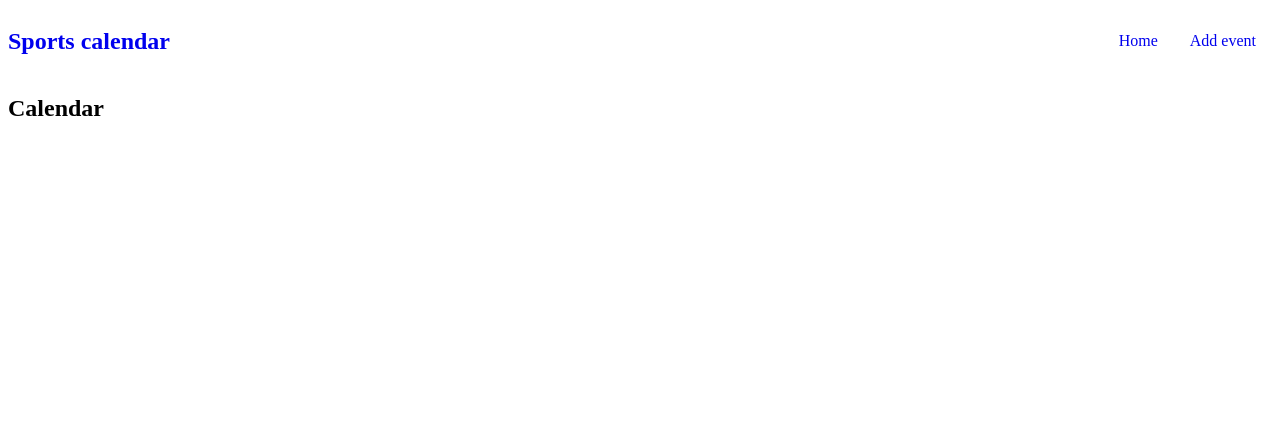
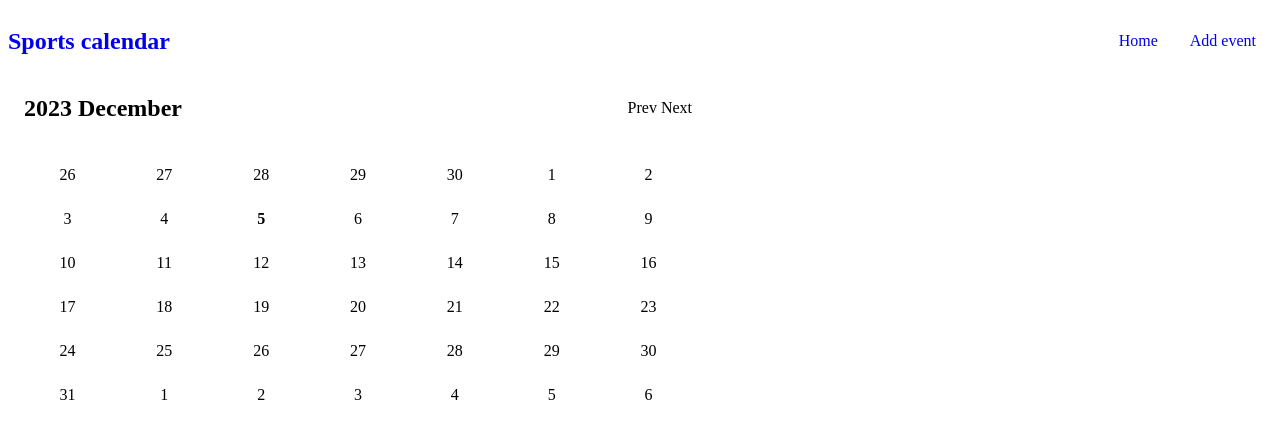
Before and after one commit to fsjavier/sport-events-calendar, a plain HTML site: page views/index.html in a window 1280 px wide. Drawn offline with Linux system fonts and the light colour scheme.

Commit message:
Create js function to populate index.html calendar

```diff
--- a/assets/css/style.css
+++ b/assets/css/style.css
@@ -35,3 +35,33 @@ a {
 #navbar-list > li {
     padding: 0 1rem;
 }
+
+/* Calendar */
+#calendar-container {
+    max-width: 700px;
+}
+
+#month-header {
+    display: flex;
+    justify-content: space-between;
+    padding: 0 1rem;
+    align-items: center;
+}
+
+#calendar {
+    display: grid;
+    grid-template-columns: repeat(7, 1fr);
+    gap: 10px;
+    padding: 1rem;
+}
+
+.calendar-day {
+    display: flex;
+    justify-content: center;
+    align-items: center;
+    padding: 0.5rem
+}
+
+.today {
+    font-weight: 700;
+}
--- a/assets/js/script.js
+++ b/assets/js/script.js
@@ -0,0 +1,81 @@
+// Get HTML Elements
+const currentMonthElement = document.getElementById('current-month');
+const calendarElement = document.getElementById('calendar');
+const prenexIconsElements = document.querySelectorAll(".calendar-navigation span");
+
+// Initialize date
+let date = new Date();
+let year = date.getFullYear();
+let month = date.getMonth();
+const monthNames = [
+    'January', 'February', 'March', 'April', 'May', 'June',
+    'July', 'August', 'September', 'October', 'November', 'December'
+]
+
+/**
+ * Generates the calendar based on the year and month passed as parameters.
+ * Inserts the generated calendar in the HTML calendar element.
+ */
+function generateCalendar(year, month) {
+    // Get date of the first day of the month
+    const firstDayOfMonthDate = new Date(year, month, 1);
+
+    // Day of the week when the month starts
+    const DayNumberFirstDayOfMonth = firstDayOfMonthDate.getUTCDay()
+
+    // Get the last day of the month
+    const lastDayOfMonthDate = new Date(year, month + 1, 0);
+
+    // Day of the week when the month ends
+    const DayNumberLastDayOfMonth = lastDayOfMonthDate.getUTCDay()
+
+    // Get the last day of the previous month
+    const lastDayOfPreviousMonthDate = new Date(year, month, 0).getDate();
+
+    // Nr. of days in the month
+    const daysInMonth = lastDayOfMonthDate.getDate();
+
+    // Month to be displayed in HTML
+    currentMonthElement.innerText = `${year} ${monthNames[month]}`
+
+    // Store calendar HTML days
+    let daysHtml = '';
+
+    // Populate calendar with last days of previous months
+    for (let day = DayNumberFirstDayOfMonth ; day > 0; day--) {
+        daysHtml += `
+            <div class='calendar-day'>
+                ${lastDayOfPreviousMonthDate + 1 - day}
+            </div>
+        `;
+    }
+    console.log(DayNumberFirstDayOfMonth)
+
+    // Populate calendar with days of the month
+    for (let day = 1; day <= daysInMonth; day++) {
+        const calendarDate = new Date(year, month, day);
+        const isToday = calendarDate.toDateString() === date.toDateString();
+        const monthFormatted = (date.getMonth() + 1).toString().padStart(2, '0');
+        const dayFormatted = day.toString().padStart(2, '0');
+        const dateFormatted = `${year}-${monthFormatted}-${dayFormatted}`
+        daysHtml += `
+            <div class="calendar-day ${isToday ? 'today' : ''}" data-date="${dateFormatted}">
+                ${day}
+            </div>
+        `;
+    }
+
+    // Add first days of next month
+    for (let i = DayNumberLastDayOfMonth; i < 6; i++) {
+        daysHtml += `
+            <div class='calendar-day'>
+                ${i - DayNumberLastDayOfMonth + 1}
+            </div>
+        `;
+    }
+
+    calendarElement.innerHTML = daysHtml;
+}
+
+
+generateCalendar(year, month)
--- a/views/index.html
+++ b/views/index.html
@@ -22,7 +22,18 @@
         </nav>
     </header>
     <main>
-        <h2>Calendar</h2>
+        <div id="calendar-container">
+            <div id="month-header">
+                <h2 id="current-month"></h2>
+                <div id="calendar-navigation">
+                    <span id="calendar-prev">Prev</span>
+                    <span id="calendar-next">Next</span>
+                </div>
+            </div>
+            <div id="calendar"></div>
+        </div>
     </main>
+
+    <script src="/assets/js/script.js"></script>
 </body>
 </html>
```
